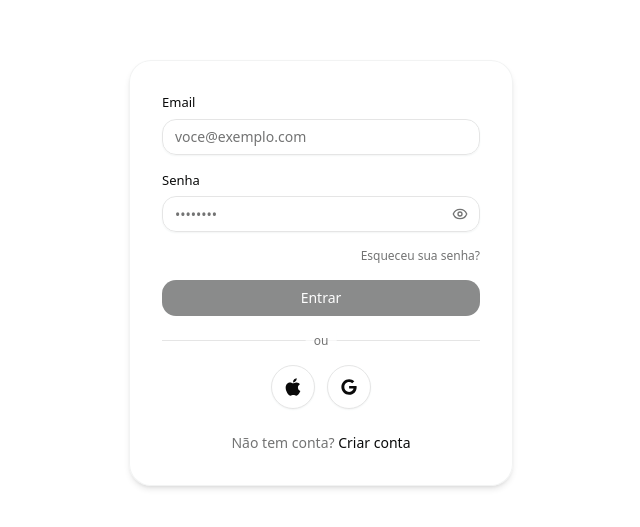
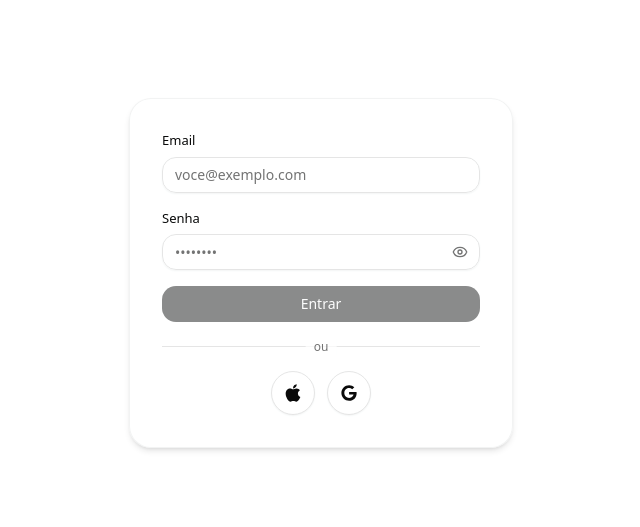
Before and after one commit to Jaubert-Machado/my-patient-web, a Next.js app: page /login in a window 1280 px wide. Shown: the part 127-654 px from the top of the page, without its empty margins (319-959 px from the left). Built offline with nearby package versions, Linux system fonts and the light colour scheme.

Commit message:
feat: commented links

```diff
--- a/app/login/page.tsx
+++ b/app/login/page.tsx
@@ -3,7 +3,6 @@
 import { useRef, useState } from 'react'
 import { useGSAP } from '@gsap/react'
 import gsap from 'gsap'
-import Link from 'next/link'
 import { useRouter } from 'next/navigation'
 import { Eye, EyeOff, Loader2 } from 'lucide-react'
 import { FaApple, FaGoogle } from 'react-icons/fa'
@@ -110,14 +109,14 @@ export default function LoginPage() {
             </div>
           </div>
 
-          <div className="flex justify-end">
-            <Link
-              href="/forgot-password"
-              className="text-muted-foreground hover:text-foreground text-xs hover:underline"
-            >
-              Esqueceu sua senha?
-            </Link>
-          </div>
+          {/*<div className="flex justify-end">*/}
+          {/*  <Link*/}
+          {/*    href="/forgot-password"*/}
+          {/*    className="text-muted-foreground hover:text-foreground text-xs hover:underline"*/}
+          {/*  >*/}
+          {/*    Esqueceu sua senha?*/}
+          {/*  </Link>*/}
+          {/*</div>*/}
 
           <Button type="submit" className="w-full rounded-xl" disabled={isDisabled}>
             {isLoading ? (
@@ -162,12 +161,12 @@ export default function LoginPage() {
           </Button>
         </div>
 
-        <p className="text-muted-foreground text-center text-sm">
-          Não tem conta?{' '}
-          <Link href="/register" className="text-foreground font-medium hover:underline">
-            Criar conta
-          </Link>
-        </p>
+        {/*<p className="text-muted-foreground text-center text-sm">*/}
+        {/*  Não tem conta?{' '}*/}
+        {/*  <Link href="/register" className="text-foreground font-medium hover:underline">*/}
+        {/*    Criar conta*/}
+        {/*  </Link>*/}
+        {/*</p>*/}
       </div>
     </div>
   )
```
